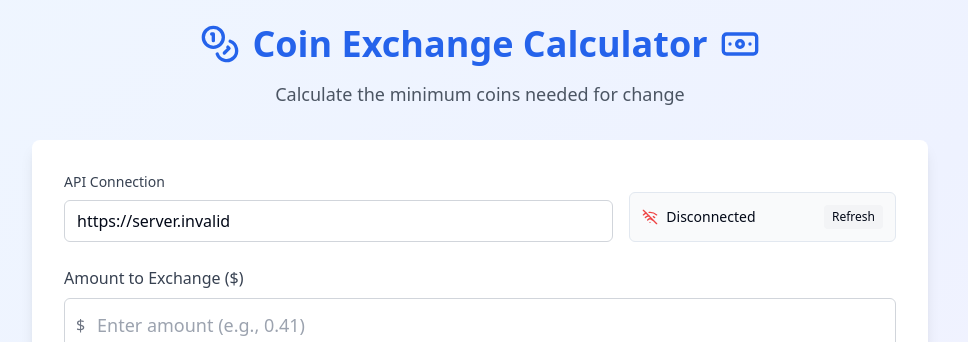
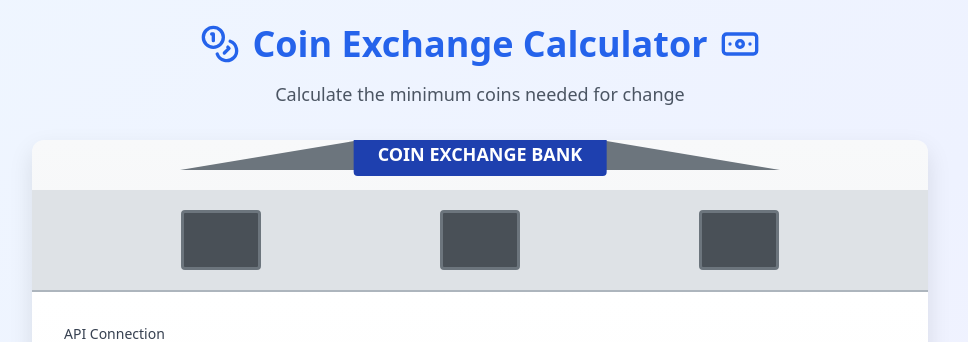
Before and after one commit to Prahadeesh1/2025_UmapathyPrahadeesh_Frontend, a React (Vite) app: page / in a window 1280 px wide. Shown: the top 342 px of the page, without its empty margins (160-1128 px from the left). Built offline with nearby package versions, Linux system fonts and the light colour scheme; no server answers.

Commit message:
Revert bank design
Reverts the previous change that removed the bank design, restoring the bank-themed UI for the coin change calculator.

```diff
--- a/src/components/CoinChangeCalculator.tsx
+++ b/src/components/CoinChangeCalculator.tsx
@@ -190,9 +190,25 @@ const CoinChangeCalculator: React.FC = () => {
           </p>
         </div>
 
-        {/* Main Container */}
-        <div className="bg-white rounded-lg shadow-lg p-8 mb-8">
+        {/* Bank Building Container */}
+        <div className="bank-building relative">
+          {/* Bank Roof */}
+          <div className="bank-roof"></div>
 
+          {/* Bank Sign */}
+          <div className="absolute -top-2 left-1/2 transform -translate-x-1/2 bg-blue-800 text-white px-6 py-2 rounded text-lg font-bold z-10">
+            COIN EXCHANGE BANK
+          </div>
+
+          {/* Bank Windows */}
+          <div className="bank-windows">
+            <div className="bank-window"></div>
+            <div className="bank-window"></div>
+            <div className="bank-window"></div>
+          </div>
+
+          {/* Main Bank Content */}
+          <div className="bank-interior p-8">
             {/* Connection Status & API URL */}
             <div className="grid grid-cols-1 lg:grid-cols-3 gap-4 mb-6">
               <div className="lg:col-span-2">
@@ -287,6 +303,10 @@ const CoinChangeCalculator: React.FC = () => {
             </div>
           </div>
 
+          {/* Bank Foundation */}
+          <div className="bank-foundation"></div>
+        </div>
+
         {/* Error Display */}
         {error && (
           <div className="mb-6 p-4 bg-red-50 border-l-4 border-red-500 rounded-md">
--- a/src/index.css
+++ b/src/index.css
@@ -104,3 +104,50 @@ All colors MUST be HSL.
     @apply bg-background text-foreground;
   }
 }
+
+/* Bank Building Styles */
+.bank-building {
+  background: linear-gradient(to bottom, #f8f9fa, #e9ecef);
+  border-radius: 12px;
+  box-shadow: 0 10px 25px rgba(0, 0, 0, 0.1);
+  margin-top: 30px;
+  overflow: hidden;
+}
+
+.bank-roof {
+  width: 0;
+  height: 0;
+  border-left: 300px solid transparent;
+  border-right: 300px solid transparent;
+  border-bottom: 50px solid #6c757d;
+  margin: 0 auto;
+  position: relative;
+  top: -20px;
+}
+
+.bank-windows {
+  display: flex;
+  justify-content: space-around;
+  padding: 20px 60px;
+  background: #dee2e6;
+  border-bottom: 2px solid #adb5bd;
+}
+
+.bank-window {
+  width: 80px;
+  height: 60px;
+  background: #495057;
+  border: 3px solid #6c757d;
+  border-radius: 4px;
+}
+
+.bank-interior {
+  background: linear-gradient(to bottom, #ffffff, #f8f9fa);
+  min-height: 400px;
+}
+
+.bank-foundation {
+  height: 20px;
+  background: linear-gradient(to bottom, #adb5bd, #6c757d);
+  border-top: 2px solid #868e96;
+}
```
Lines whose indentation alone changed are shown as unchanged.
